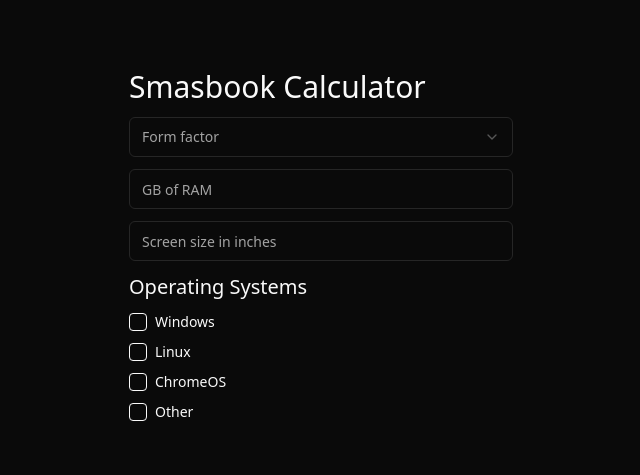
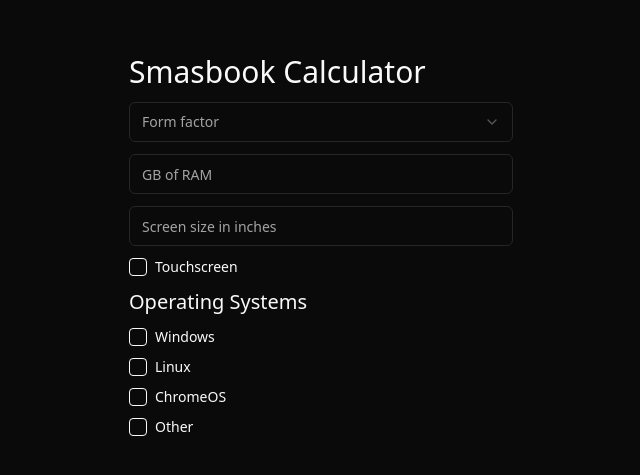
Before and after one commit to SmasnugDevelopment/Smasbook-Calculator, a SvelteKit app: page / in a window 1280 px wide. Shown: the part 155-630 px from the top of the page, without its empty margins (319-959 px from the left). Built offline with nearby package versions, Linux system fonts and the light colour scheme.

Commit message:
add touchscreen selector

```diff
--- a/src/routes/+page.svelte
+++ b/src/routes/+page.svelte
@@ -7,6 +7,7 @@
   let formFactor = $state("");
   let ram = $state();
   let screensize = $state();
+  let touchscreen = $state(false);
   let windows = $state(false);
   let linux = $state(false);
   let chromeos = $state(false);
@@ -32,6 +33,10 @@
       type="number"
       bind:value={screensize}
     />
+    <div class="flex items-center space-x-2">
+      <Checkbox id="touchscreen" bind:checked={touchscreen} />
+      <Label for="touchscreen">Touchscreen</Label>
+    </div>
     <h2 class="text-xl">Operating Systems</h2>
     <div class="flex items-center space-x-2">
       <Checkbox id="windows" bind:checked={windows} />
```
